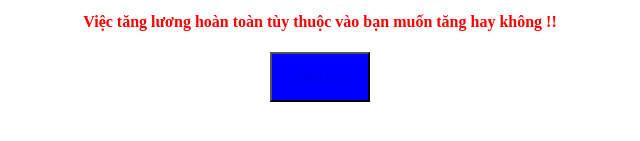
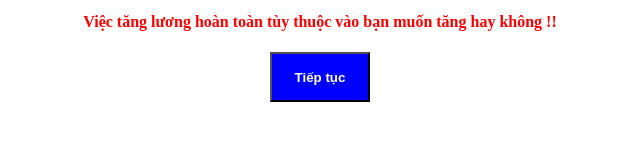
Before and after one commit to lamvugroup/lamvugroup-reviewperformance, a plain HTML site: page index.html in a window 1280 px wide. Shown: the part 295-436 px from the top of the page, 320-960 px from the left. Drawn offline with Linux system fonts and the light colour scheme.

Commit message:
change html

```diff
--- a/index.html
+++ b/index.html
@@ -26,6 +26,6 @@
 	<h1><p class="center">do Ban Giám Đốc công ty tiến hành</p></h1>
 	<h1><p class="center">Làm ơn trả lời những câu hỏi sau:</p></h1>
 	<h4><p class="center" style="color:red;">Việc tăng lương hoàn toàn tùy thuộc vào bạn muốn tăng hay không !!</p></h4>
-	<p class="center"><button class="buttons" style="background-color:blue"><a href="question.html"><b>Tiếp tục</b></button></p>
+	<p class="center"><button class="buttons" style="background-color:blue;"><a href="question.html"><b style="color:white;">Tiếp tục</b></button></p>
 </body>
 </html>
```
